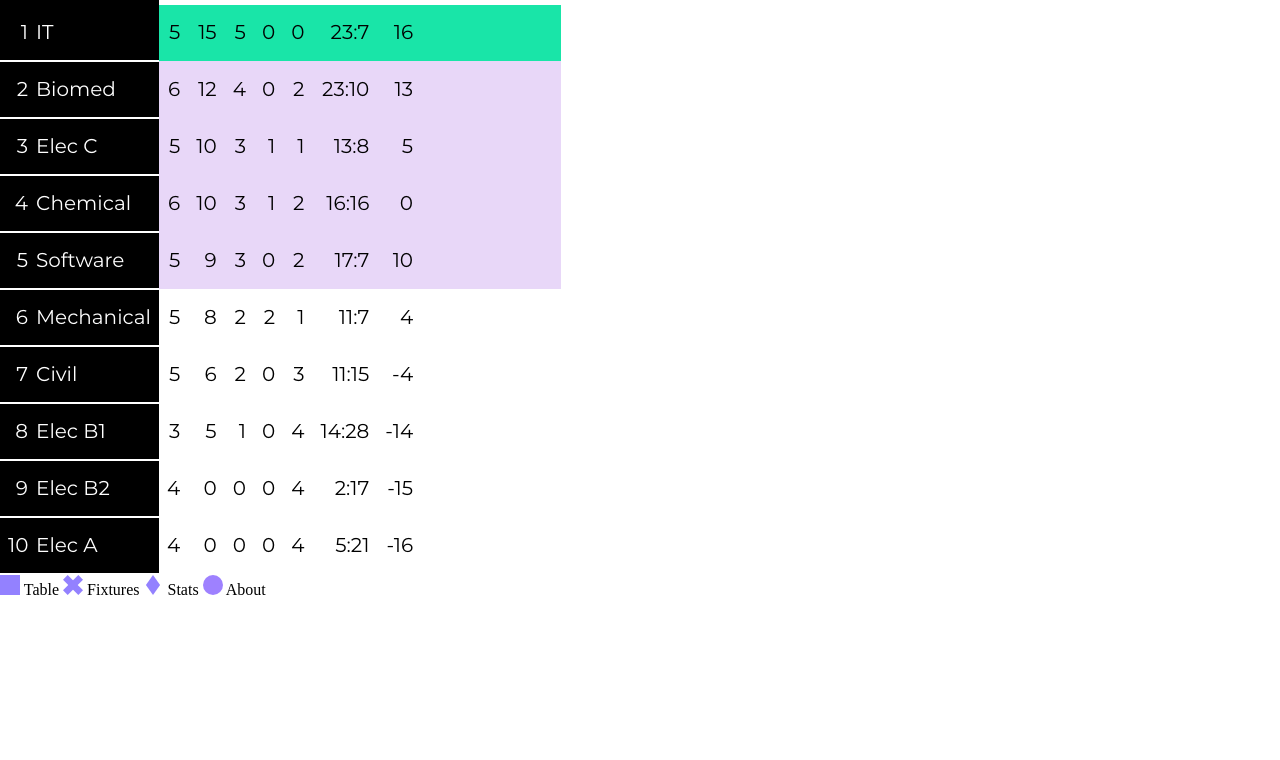
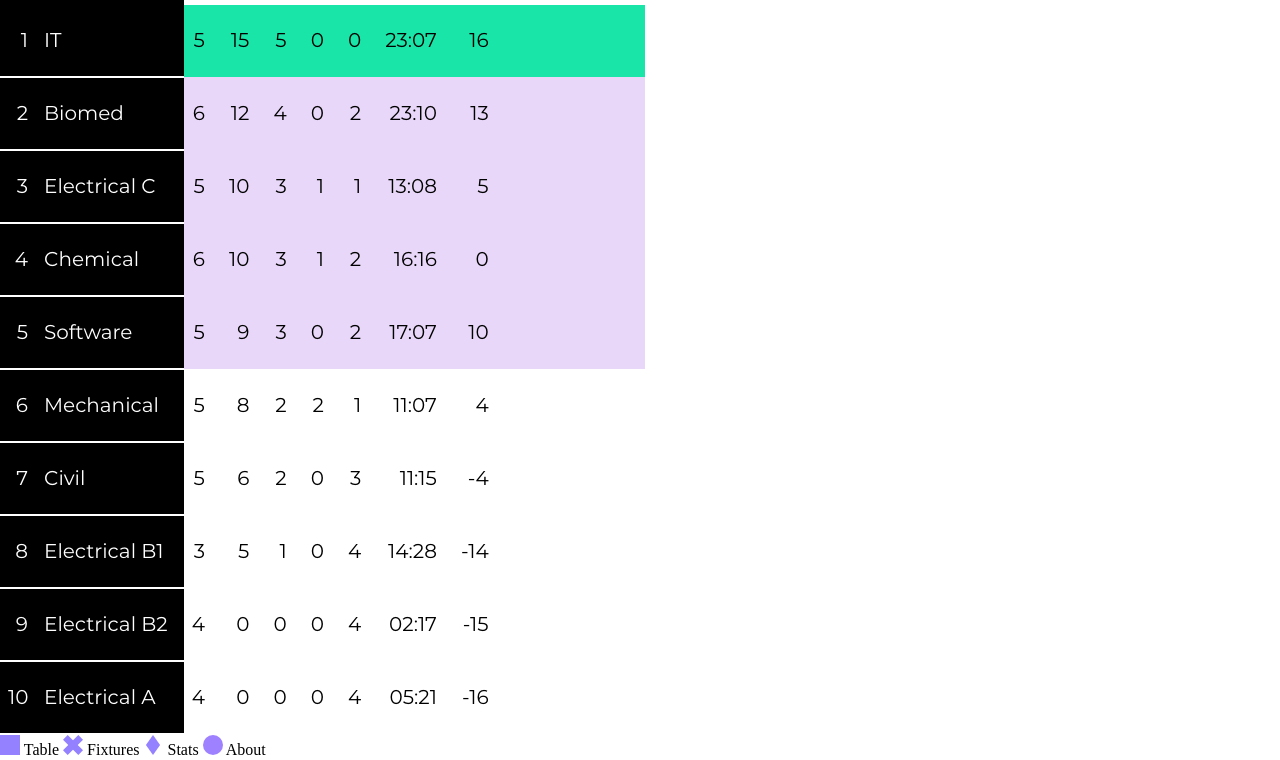
Before and after one commit to BarokDG/dlcup-ui, a plain HTML site: page index.html in a window 1280 px wide. Shown: the part 667-1427 px from the top of the page. Before the commit the page ends 1267 px from the top, so only its background shows below. Drawn offline with Linux system fonts and the light colour scheme.

Commit message:
font-size exp#2

```diff
--- a/index.html
+++ b/index.html
@@ -56,7 +56,8 @@
 
     td {
       font-size: var(--text-base);
-      padding: var(--spacing-regular) var(--spacing-small);
+      padding: var(--spacing-medium) var(--spacing-regular)
+        var(--spacing-medium) var(--spacing-small);
       text-align: right;
     }
 
@@ -89,7 +90,7 @@
     td > div,
     th > div {
       display: flex;
-      gap: var(--spacing-small);
+      gap: var(--spacing-regular);
     }
 
     th:first-child {
@@ -193,7 +194,7 @@
                 <td>5</td>
                 <td>0</td>
                 <td>0</td>
-                <td>23:7</td>
+                <td>23:07</td>
                 <td>16</td>
                 <td></td>
               </tr>
@@ -212,14 +213,14 @@
               </tr>
               <tr>
                 <td>
-                  <div><span>3</span><span>Elec C</span></div>
+                  <div><span>3</span><span>Electrical C</span></div>
                 </td>
                 <td>5</td>
                 <td>10</td>
                 <td>3</td>
                 <td>1</td>
                 <td>1</td>
-                <td>13:8</td>
+                <td>13:08</td>
                 <td>5</td>
                 <td></td>
               </tr>
@@ -245,7 +246,7 @@
                 <td>3</td>
                 <td>0</td>
                 <td>2</td>
-                <td>17:7</td>
+                <td>17:07</td>
                 <td>10</td>
                 <td></td>
               </tr>
@@ -258,7 +259,7 @@
                 <td>2</td>
                 <td>2</td>
                 <td>1</td>
-                <td>11:7</td>
+                <td>11:07</td>
                 <td>4</td>
                 <td></td>
               </tr>
@@ -277,7 +278,7 @@
               </tr>
               <tr>
                 <td>
-                  <div><span>8</span><span>Elec B1</span></div>
+                  <div><span>8</span><span>Electrical B1</span></div>
                 </td>
                 <td>3</td>
                 <td>5</td>
@@ -290,27 +291,27 @@
               </tr>
               <tr>
                 <td>
-                  <div><span>9</span><span>Elec B2</span></div>
+                  <div><span>9</span><span>Electrical B2</span></div>
                 </td>
                 <td>4</td>
                 <td>0</td>
                 <td>0</td>
                 <td>0</td>
                 <td>4</td>
-                <td>2:17</td>
+                <td>02:17</td>
                 <td>-15</td>
                 <td></td>
               </tr>
               <tr>
                 <td>
-                  <div><span>10</span><span>Elec A</span></div>
+                  <div><span>10</span><span>Electrical A</span></div>
                 </td>
                 <td>4</td>
                 <td>0</td>
                 <td>0</td>
                 <td>0</td>
                 <td>4</td>
-                <td>5:21</td>
+                <td>05:21</td>
                 <td>-16</td>
                 <td></td>
               </tr>
```
